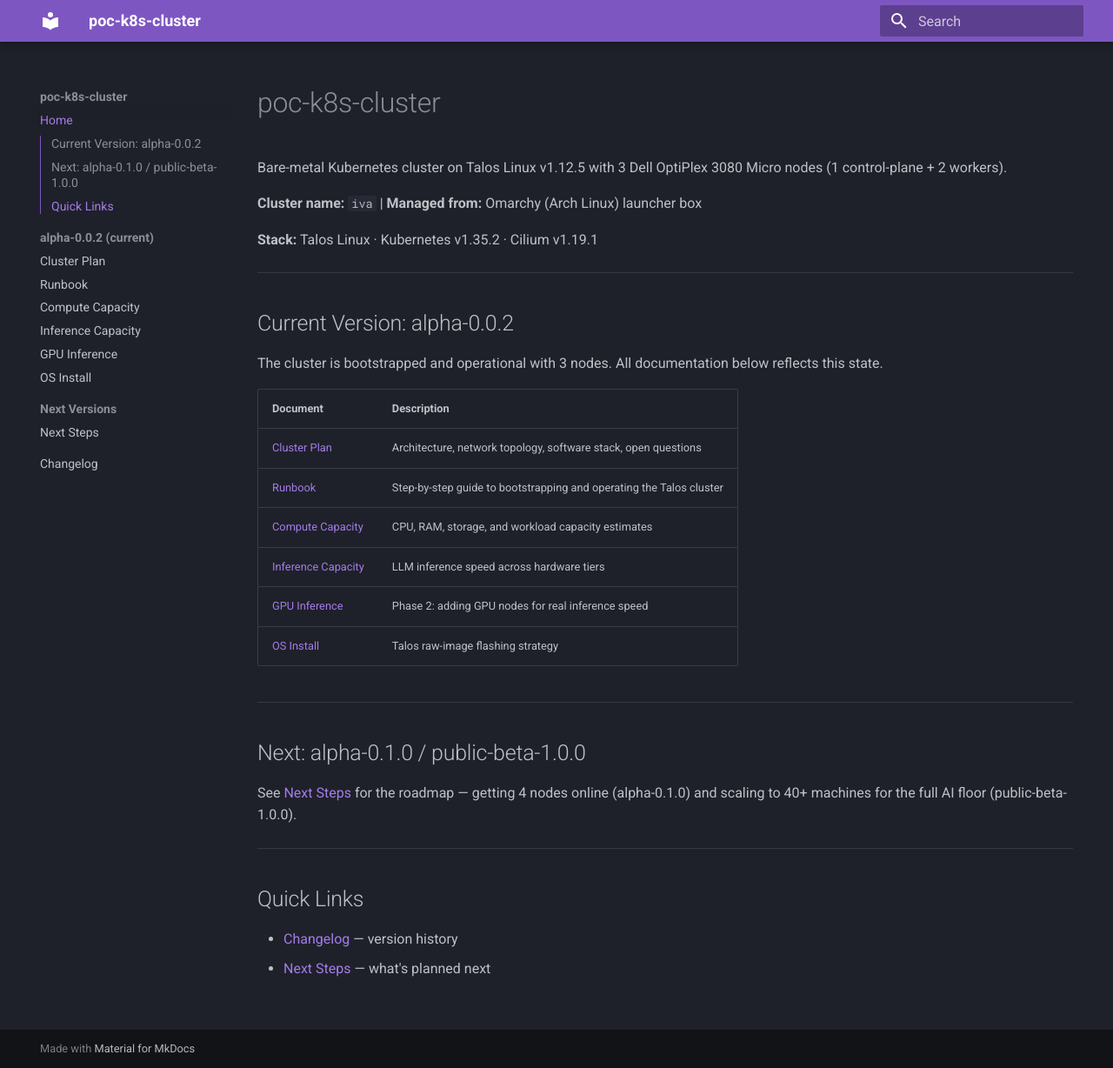
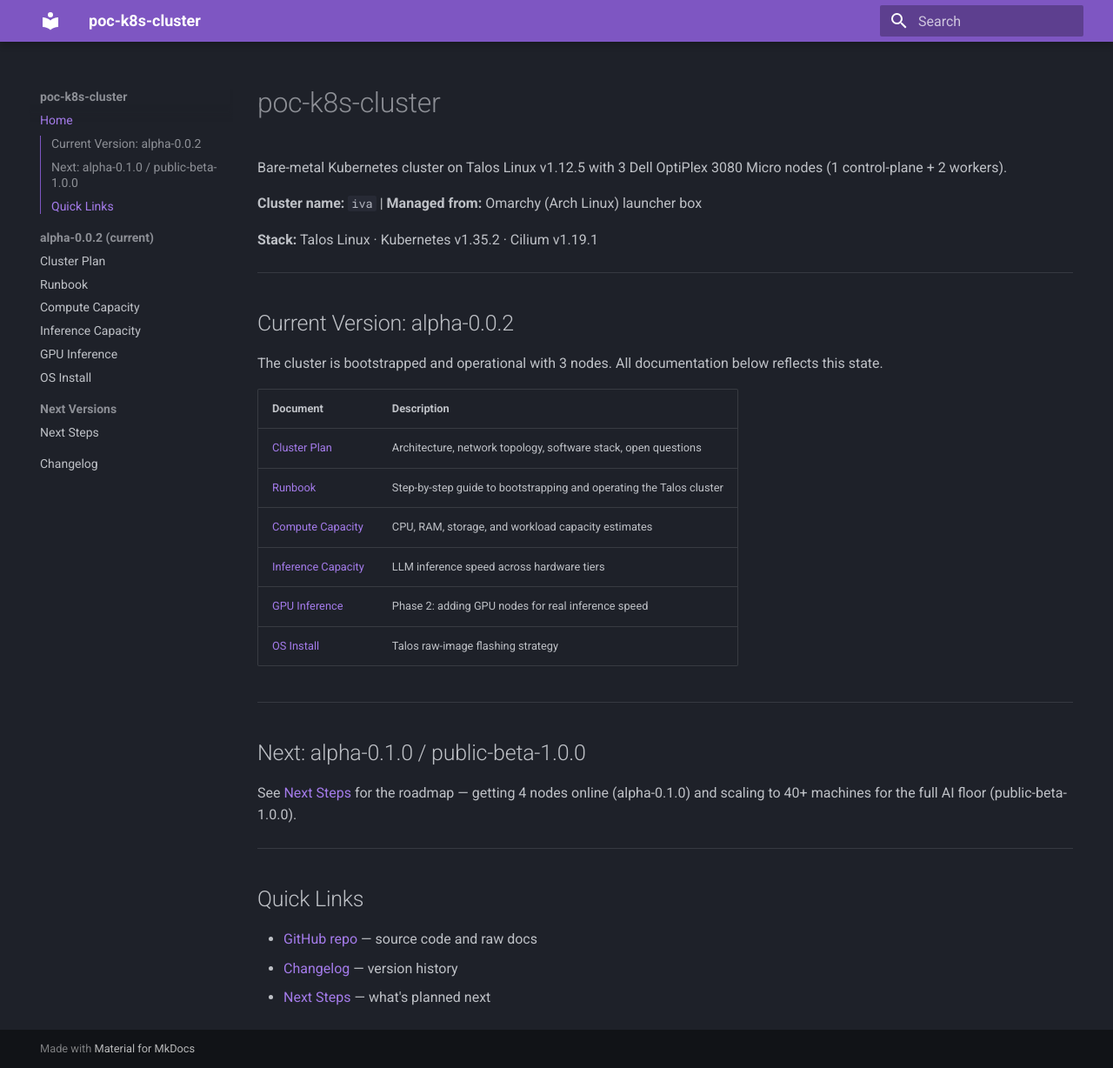
Before and after one commit to elg0nz/poc-k8s-cluster, an MkDocs documentation site: the page built from docs/index.md, in a window 1280 px wide and 1228 px high. Shown: the whole window at 87% size. Built offline with MkDocs 1.6.1 and Material for MkDocs 9.7.7, drawn with Linux system fonts in a browser that asks for light colours.

Commit message:
docs: add cross-links between GitHub repo and docs site
Co-Authored-By: Claude Opus 4.6 (1M context) <noreply@anthropic.com>

```diff
--- a/docs/index.md
+++ b/docs/index.md
@@ -31,5 +31,6 @@ See [Next Steps](next-steps.md) for the roadmap — getting 4 nodes online (alph
 
 ## Quick Links
 
+- [GitHub repo](https://github.com/elg0nz/poc-k8s-cluster) — source code and raw docs
 - [Changelog](changelog.md) — version history
 - [Next Steps](next-steps.md) — what's planned next
```
Also changed, not shown: README.md (+2 -0 lines).
